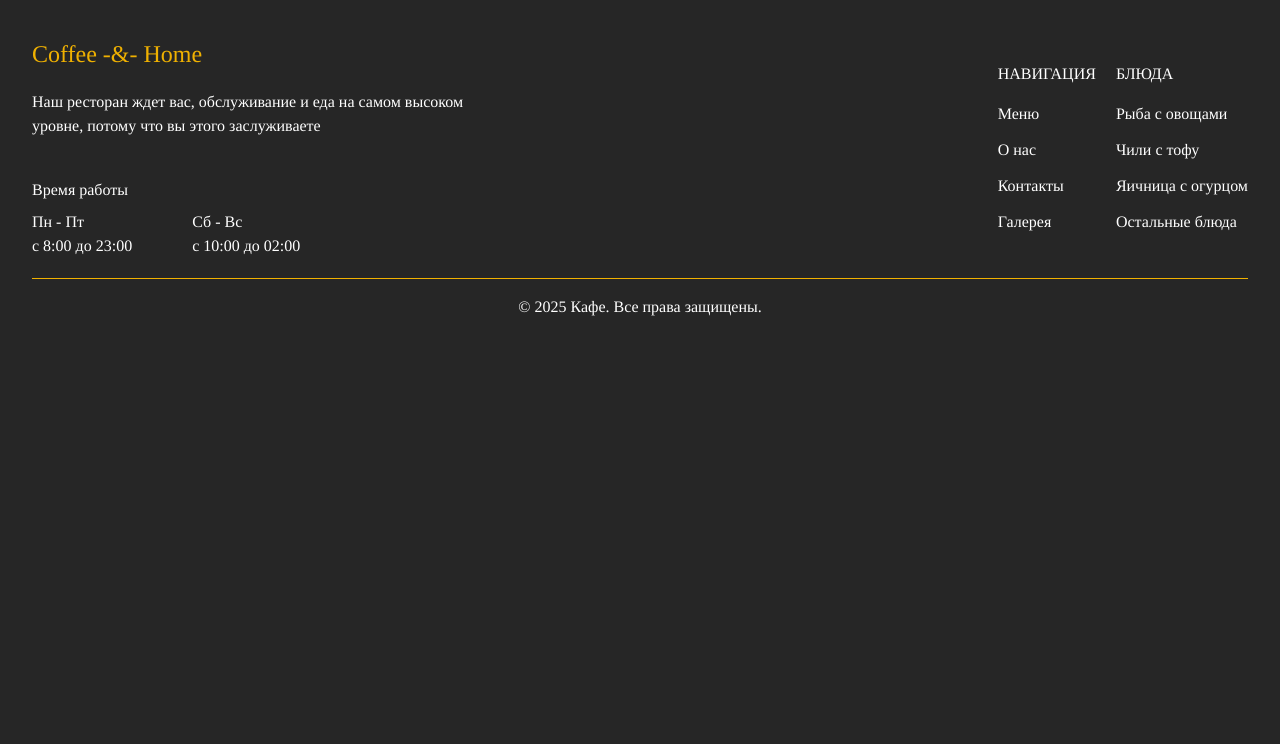
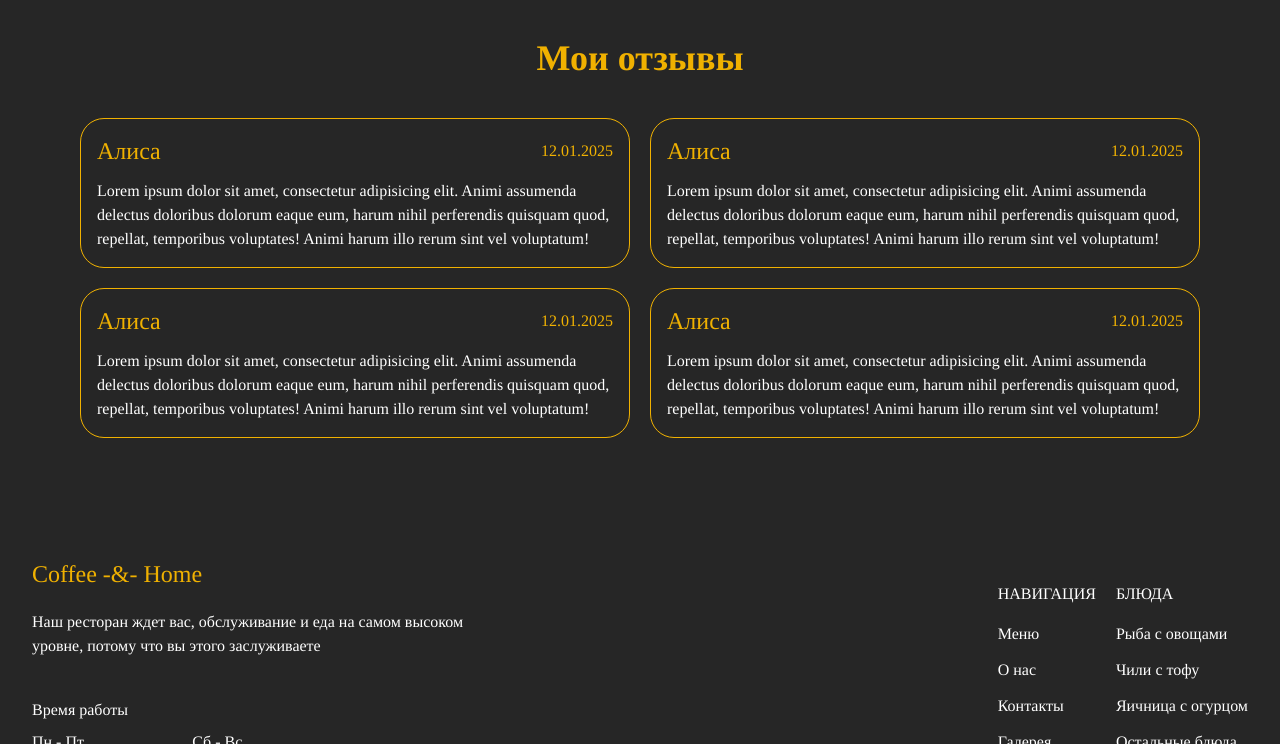
Before and after one commit to TikhonovIvan/dip1, a website: page review.html in a window 1280 px wide. Shown: the part 808-1552 px from the top of the page. Before the commit the page ends 1167 px from the top, so only its background shows below. Drawn offline with nearby package versions, Linux system fonts and the light colour scheme.

Commit message:
commit 20

```diff
--- a/review.html
+++ b/review.html
@@ -100,12 +100,12 @@
                 <form action="#" method="post" class="flex flex-col items-start gap-4  w-full ">
                     <div class="flex flex-col gap-1 w-full ">
                         <label for="name" class="text-xl">Имя</label>
-                        <input id="name" type="text" name="name" placeholder="Введите телефон или Email..."
+                        <input id="name" type="text" name="name" placeholder="Введите Имя"
                                class="border border-yellow-500 px-6 sm:px-15 py-2 rounded-xl max-w-[350px]">
                     </div>
                     <div class="flex flex-col  gap-1 w-full">
-                        <label for="email" class="text-xl">Пароль</label>
-                        <input id="email" type="email" name="email" placeholder="Введите пароль..."
+                        <label for="email" class="text-xl">Email</label>
+                        <input id="email" type="email" name="email" placeholder="Введите Email..."
                                class="border border-yellow-500 px-6 sm:px-15 py-2 rounded-xl max-w-[350px]">
                     </div>
                     <div class="flex flex-col  gap-1 w-full">
@@ -120,6 +120,71 @@
                 </form>
 
             </div>
+        </div>
+    </section>
+
+    <section>
+        <div class="container flex flex-col items-center justify-center pt-10 pb-20 ">
+            <h2 class="text-2xl sm:text-4xl text-yellow-500 font-semibold mb-10">Мои отзывы</h2>
+
+            <div class="flex justify-center items-center flex-wrap gap-5 w-full">
+                <div class="p-4 flex flex-col  gap-3 max-w-[550px] w-full border border-yellow-500 rounded-3xl ">
+                    <div class="flex justify-between items-center gap-1 w-full "    >
+                        <h4 class=" text-2xl text-yellow-500">Алиса</h4>
+
+                    <p class="  text-yellow-500">12.01.2025</p>
+                    </div>
+
+                    <p>
+                        Lorem ipsum dolor sit amet, consectetur adipisicing elit. Animi assumenda delectus
+                        doloribus dolorum eaque eum, harum nihil perferendis quisquam quod, repellat, temporibus voluptates!
+                        Animi harum illo rerum sint vel voluptatum!
+                    </p>
+                </div>
+                <div class="p-4 flex flex-col  gap-3 max-w-[550px] w-full border border-yellow-500 rounded-3xl ">
+                    <div class="flex justify-between items-center gap-1 w-full "    >
+                        <h4 class=" text-2xl text-yellow-500">Алиса</h4>
+
+                        <p class="  text-yellow-500">12.01.2025</p>
+                    </div>
+
+                    <p>
+                        Lorem ipsum dolor sit amet, consectetur adipisicing elit. Animi assumenda delectus
+                        doloribus dolorum eaque eum, harum nihil perferendis quisquam quod, repellat, temporibus voluptates!
+                        Animi harum illo rerum sint vel voluptatum!
+                    </p>
+                </div>
+                <div class="p-4 flex flex-col  gap-3 max-w-[550px] w-full border border-yellow-500 rounded-3xl ">
+                    <div class="flex justify-between items-center gap-1 w-full "    >
+                        <h4 class=" text-2xl text-yellow-500">Алиса</h4>
+
+                        <p class="  text-yellow-500">12.01.2025</p>
+                    </div>
+
+                    <p>
+                        Lorem ipsum dolor sit amet, consectetur adipisicing elit. Animi assumenda delectus
+                        doloribus dolorum eaque eum, harum nihil perferendis quisquam quod, repellat, temporibus voluptates!
+                        Animi harum illo rerum sint vel voluptatum!
+                    </p>
+                </div>
+                <div class="p-4 flex flex-col  gap-3 max-w-[550px] w-full border border-yellow-500 rounded-3xl ">
+                    <div class="flex justify-between items-center gap-1 w-full "    >
+                        <h4 class=" text-2xl text-yellow-500">Алиса</h4>
+
+                        <p class="  text-yellow-500">12.01.2025</p>
+                    </div>
+
+                    <p>
+                        Lorem ipsum dolor sit amet, consectetur adipisicing elit. Animi assumenda delectus
+                        doloribus dolorum eaque eum, harum nihil perferendis quisquam quod, repellat, temporibus voluptates!
+                        Animi harum illo rerum sint vel voluptatum!
+                    </p>
+                </div>
+
+
+            </div>
+
+
         </div>
     </section>
 
```
Also changed, not shown: index.html (+1 -1 lines), reservation.html (+8 -3 lines), css/main.css, js/menu.js (line endings or trailing spaces).
